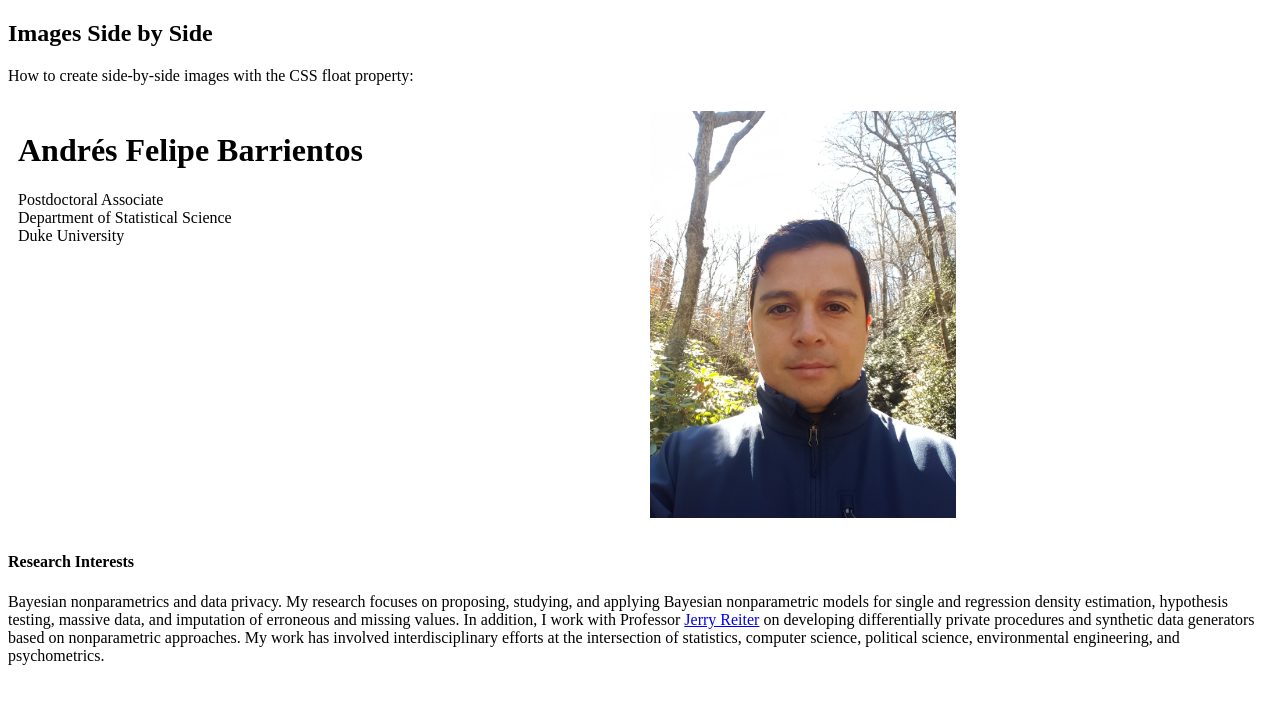
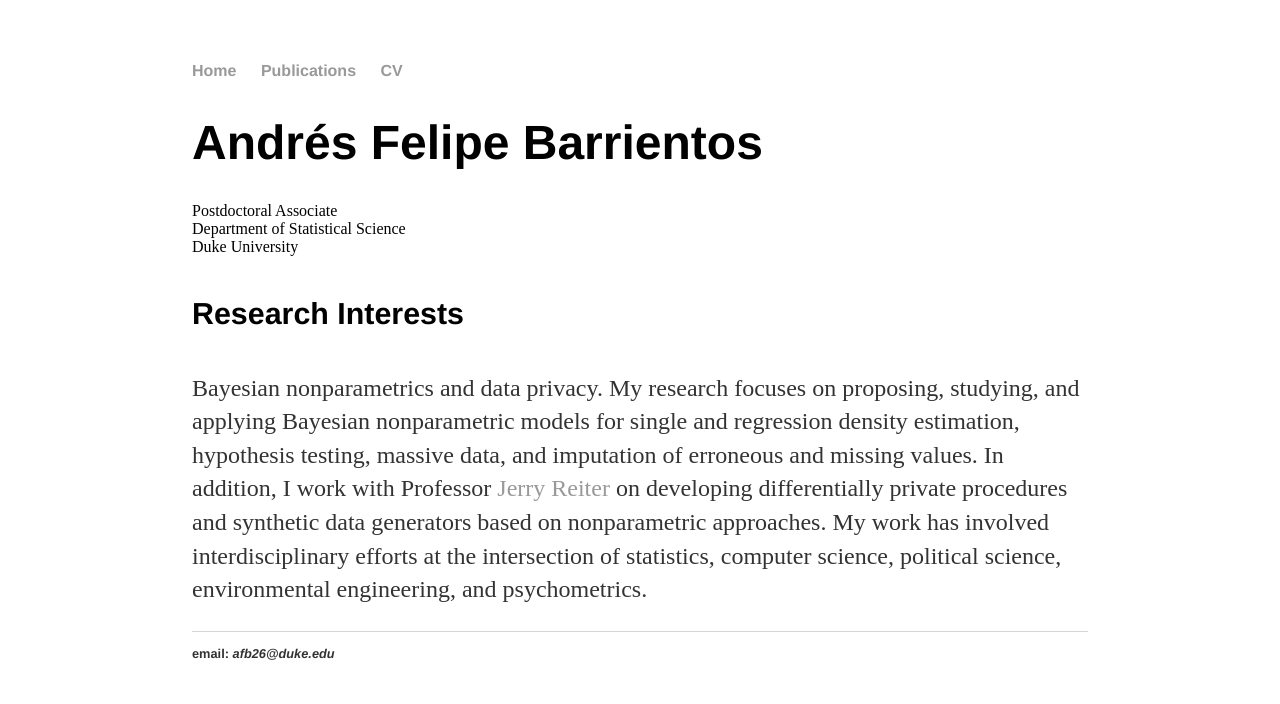
Before and after one commit to anfebar/anfebar.github.io, a Jekyll site: the page built from index.html, in a window 1280 px wide. Shown: the top 704 px of the page. Built offline with Jekyll 4.4.1, drawn with Linux system fonts in a browser that asks for light colours.

Commit message:
Update index.html

```diff
--- a/index.html
+++ b/index.html
@@ -1,43 +1,14 @@
-<!DOCTYPE html>
-<html>
-<head>
-<style>
-* {
-    box-sizing: border-box;
-}
+---
+layout: default
+title: Andres F. Barrientos
+---
 
-.column {
-    float: left;
-    width:  50%;
-    padding: 10px;
-}
-
-/* Clearfix (clear floats) */
-.row::after {
-    content: "";
-    clear: both;
-    display: table;
-}
-</style>
-</head>
-<body>
-
-<h2>Images Side by Side</h2>
-<p>How to create side-by-side images with the CSS float property:</p>
-
-<div class="row">
-  <div class="column">
-<h1>Andrés Felipe Barrientos</h1>
+		<div class="blurb">
+			<h1>Andrés Felipe Barrientos</h1>
 			Postdoctoral Associate <br>
 			Department of Statistical Science<br>
 			Duke University<br>
-  </div>
-  <div class="column">
-    <img src="Barrientos.jpg" alt="" style="width:50%">
-  </div>
-</div>
 
-	<div class="blurb">
 			<h4>Research Interests</h4>
 			<p>Bayesian nonparametrics and data privacy. My research focuses on proposing,
 				studying, and applying Bayesian nonparametric models for single and regression
@@ -47,6 +18,3 @@
 				nonparametric approaches. My work has involved interdisciplinary efforts at the intersection
 				of statistics, computer science, political science, environmental engineering, and psychometrics.</p>
 		</div>
-</body>
-
-</html>
```
